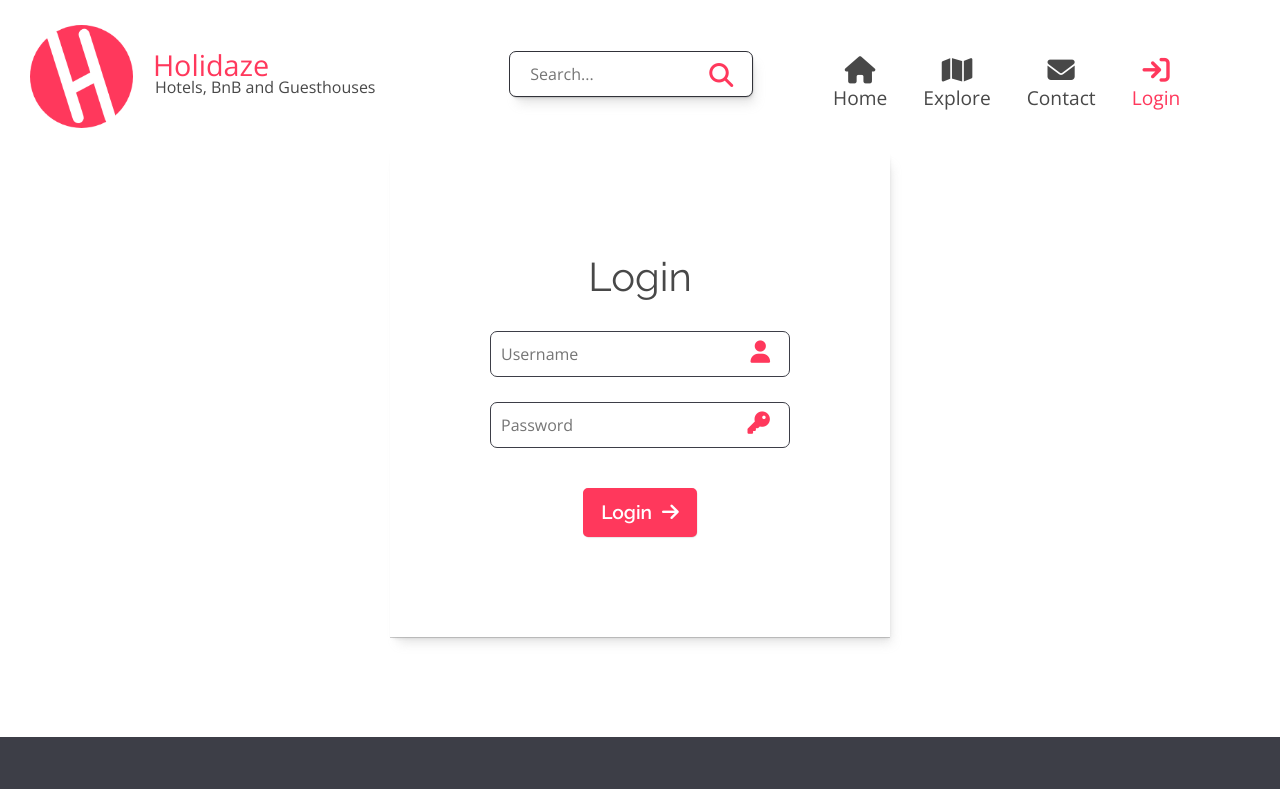
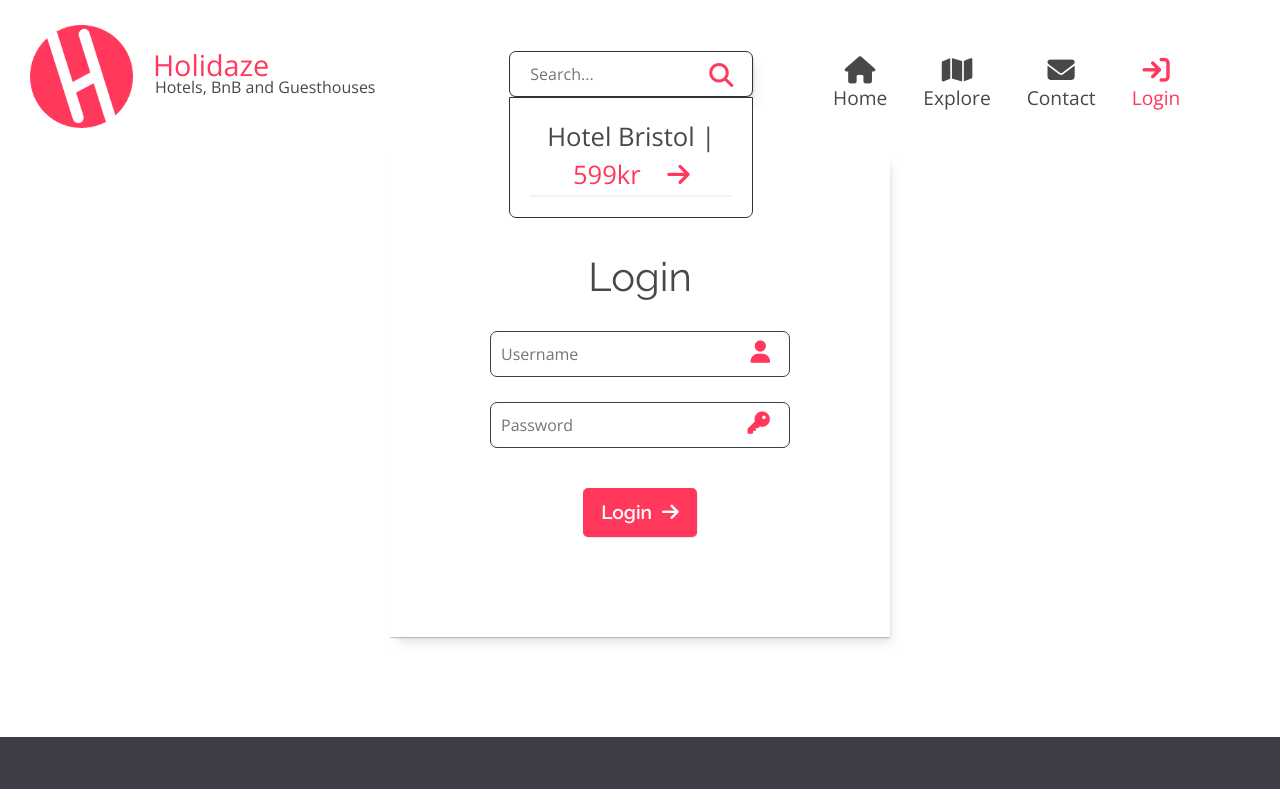
Before and after one commit to Noroff-FEU-Assignments/project-exam-2-eivindsimonsen, a React (Create React App) app: page /login in a window 1280 px wide. Shown: the top 789 px of the page. Built offline with nearby package versions, Linux system fonts and the light colour scheme.

Commit message:
Setup the search bar typehead for JS configuration

```diff
--- a/src/components/layout/Layout.jsx
+++ b/src/components/layout/Layout.jsx
@@ -1,9 +1,9 @@
-import { BrowserRouter as Router, Routes, Route, NavLink } from "react-router-dom";
+import { BrowserRouter as Router, Routes, Route, NavLink, Link } from "react-router-dom";
 import { HashLink } from "react-router-hash-link";
 
-import Form from "react-bootstrap/Form";
 import Nav from "react-bootstrap/Nav";
 import Navbar from "react-bootstrap/Navbar";
+import Form from "react-bootstrap/Form";
 
 import Home from "../pages/home/Home";
 import Explore from "../pages/explore/Explore";
@@ -42,6 +42,11 @@ function Layout() {
                   <label htmlFor="search">
                     <i className="fa-solid fa-magnifying-glass"></i>
                   </label>
+                  <div className="searchbar-typeahead">
+                    <Link to="/explore/accommodationdetails/:id" className="searchbar-typeahead-links">
+                      Hotel Bristol | <span>599kr</span> <i className="fa-solid fa-arrow-right"></i>
+                    </Link>
+                  </div>
                 </Form>
                 <Nav className="me-auto my-2 my-lg-0 nav-icons" navbarScroll>
                   <NavLink to="/" className="home-link nav-link">
--- a/src/constants/api.js
+++ b/src/constants/api.js
@@ -1,5 +1,6 @@
 export const API_PRODUCT_URL = "https://www.eivindsimonsenjsframeworks.one/wp-json/wc/v3/products/";
 export const API_ORDERS_URL = "https://www.eivindsimonsenjsframeworks.one/wp-json/wc/v3/orders/";
+
 export const API_CONSUMER_KEY = "consumer_key=ck_f7a33261a223ec256fedd5ff2becf133754a9730";
 export const API_SECRET_KEY = "consumer_secret=cs_9ae26c236a7bad9148409fe93e7902738129287f";
 
--- a/src/sass/partials/_navigation.scss
+++ b/src/sass/partials/_navigation.scss
@@ -114,6 +114,55 @@ a {
   top: 12px;
 }
 
+// ------------ Nav search bar typeahead ------------
+
+.search-bar-input {
+  position: relative;
+
+  &:focus {
+    border-radius: 7px 7px 0px 0px;
+  }
+}
+
+.searchbar-typeahead {
+  position: absolute;
+  z-index: 1000;
+  background-color: $main-background;
+  width: 100%;
+  top: 46px;
+  border: 1px solid $fourth-background;
+  text-align: center;
+  display: flex;
+  flex-direction: column;
+  border-radius: 0px 0px 7px 7px;
+  max-height: 400px;
+  overflow: overlay;
+
+  &-links {
+    color: $text-color;
+    font-size: 1.6rem;
+    padding: 20px;
+
+    & > i {
+      color: $accent;
+      margin-left: 20px;
+    }
+
+    & span {
+      color: $accent;
+    }
+
+    &::after {
+      content: "";
+      width: 100%;
+      margin: 0px auto;
+      border: 1px solid $secondary-background;
+      display: flex;
+      flex-direction: column;
+    }
+  }
+}
+
 // ------------ Nav icons ------------
 .nav-icons {
   @media (min-width: 992px) {
```
